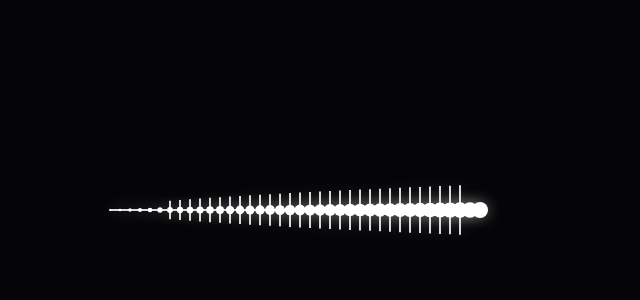
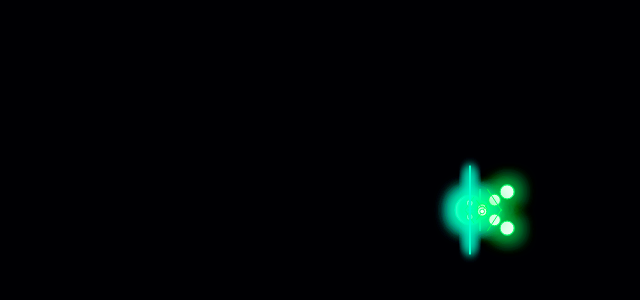
Before and after one commit to devnirmantech/Dev-css-practice, a plain HTML site: page index2.html in a window 1280 px wide. Shown: the part 190-490 px from the top of the page, without its empty margins (160-800 px from the left). Drawn offline with Linux system fonts and the light colour scheme.

Commit message:
update index2.html

```diff
--- a/index2.html
+++ b/index2.html
@@ -3,7 +3,7 @@
 <head>
     <meta charset="UTF-8">
     <meta name="viewport" content="width=device-width, initial-scale=1.0">
-    <title>High Quality Reptile Interactive Cursor</title>
+    <title>Cyber Neon Scorpion Cursor Matrix</title>
     <style>
         * {
             margin: 0;
@@ -11,29 +11,28 @@
             box-sizing: border-box;
         }
         body {
-            background-color: #050508; /* Ultra dark modern background */
+            background-color: #030308;
             overflow: hidden;
             width: 100vw;
             height: 100vh;
+            cursor: none; /* Default cursor chupane ke liye */
         }
         canvas {
             display: block;
             position: absolute;
             top: 0;
             left: 0;
-            pointer-events: none;
         }
     </style>
 </head>
 <body>
-    <canvas id="canvas"></canvas>
+    <canvas id="matrixCanvas"></canvas>
 
     <script>
-        const canvas = document.getElementById('canvas');
+        const canvas = document.getElementById('matrixCanvas');
         const ctx = canvas.getContext('2d');
 
-        // Quality Improvement: Monitor ki resolution ke hisaab se Canvas pixel ratio fix karna (No Blurriness)
-        function resizeCanvas() {
+        function resize() {
             const dpr = window.devicePixelRatio || 1;
             canvas.width = window.innerWidth * dpr;
             canvas.height = window.innerHeight * dpr;
@@ -41,121 +40,154 @@
             canvas.style.height = window.innerHeight + 'px';
             ctx.scale(dpr, dpr);
         }
-        resizeCanvas();
-        window.addEventListener('resize', resizeCanvas);
+        resize();
+        window.addEventListener('resize', resize);
 
-        var Input = {
-            keys: [],
-            mouse: {
-                left: false, right: false, middle: false,
-                x: window.innerWidth / 2,
-                y: window.innerHeight / 2
-            }
+        // Mouse tracking
+        const mouse = {
+            x: window.innerWidth / 2,
+            y: window.innerHeight / 2,
+            targetX: window.innerWidth / 2,
+            targetY: window.innerHeight / 2,
+            angle: 0
         };
 
-        document.addEventListener("mousedown", (e) => {
-            if (e.button === 0) Input.mouse.left = true;
-            if (e.button === 1) Input.mouse.middle = true;
-            if (e.button === 2) Input.mouse.right = true;
-        });
-        document.addEventListener("mouseup", (e) => {
-            if (e.button === 0) Input.mouse.left = false;
-            if (e.button === 1) Input.mouse.middle = false;
-            if (e.button === 2) Input.mouse.right = false;
-        });
-        document.addEventListener('mousemove', (e) => {
-            Input.mouse.x = e.clientX;
-            Input.mouse.y = e.clientY;
+        window.addEventListener('mousemove', (e) => {
+            mouse.targetX = e.clientX;
+            mouse.targetY = e.clientY;
         });
 
-        class Segment {
-            constructor(x, y, size, angle = 0) {
-                this.x = x;
-                this.y = y;
-                this.size = size;
-                this.angle = angle;
+        // Inverse Kinematics Chain Class
+        class IKChain {
+            constructor(numSegments, segLength, baseWidth) {
+                this.numSegments = numSegments;
+                this.segLength = segLength;
+                this.baseWidth = baseWidth;
+                this.x = new Array(numSegments).fill(mouse.x);
+                this.y = new Array(numSegments).fill(mouse.y);
+                this.angles = new Array(numSegments).fill(0);
+            }
+
+            update(targetX, targetY) {
+                // Head or lead segment
+                let dx = targetX - this.x[0];
+                let dy = targetY - this.y[0];
+                this.angles[0] = Math.atan2(dy, dx);
+                this.x[0] = targetX - Math.cos(this.angles[0]) * this.segLength;
+                this.y[0] = targetY - Math.sin(this.angles[0]) * this.segLength;
+
+                // Rest of the chain
+                for (let i = 1; i < this.numSegments; i++) {
+                    dx = this.x[i - 1] - this.x[i];
+                    dy = this.y[i - 1] - this.y[i];
+                    this.angles[i] = Math.atan2(dy, dx);
+                    this.x[i] = this.x[i - 1] - Math.cos(this.angles[i]) * this.segLength;
+                    this.y[i] = this.y[i - 1] - Math.sin(this.angles[i]) * this.segLength;
+                }
+            }
+
+            draw(glowColor, isTail = false) {
+                ctx.save();
+                ctx.shadowBlur = 20;
+                ctx.shadowColor = glowColor;
+                ctx.strokeStyle = glowColor;
+                ctx.fillStyle = '#ffffff';
+
+                // Spine/Segment logic
+                for (let i = 0; i < this.numSegments; i++) {
+                    let size = this.baseWidth * (1 - i / this.numSegments);
+                    if (isTail && i === 0) size = this.baseWidth * 1.5; // Shocking Big Stinger Head
+
+                    ctx.beginPath();
+                    ctx.arc(this.x[i], this.y[i], size, 0, Math.PI * 2);
+                    ctx.fill();
+                    ctx.stroke();
+
+                    // Ribs / Lateral spines
+                    if (i > 0 && i < this.numSegments - 2) {
+                        let ortho = this.angles[i] + Math.PI / 2;
+                        let w = size * 2.2;
+                        ctx.beginPath();
+                        ctx.moveTo(this.x[i], this.y[i]);
+                        ctx.lineTo(this.x[i] + Math.cos(ortho) * w, this.y[i] + Math.sin(ortho) * w);
+                        ctx.moveTo(this.x[i], this.y[i]);
+                        ctx.lineTo(this.x[i] - Math.cos(ortho) * w, this.y[i] - Math.sin(ortho) * w);
+                        ctx.stroke();
+                    }
+                }
+                ctx.restore();
             }
         }
 
-        const segmentsCount = 38; // Tapering improve karne ke liye thode segments badhaye
-        const segmentLength = 10; // Chote segments se animation aur smooth chalti hai
-        const segments = [];
+        // Initialize Scorpion Components
+        const tail = new IKChain(24, 10, 10); // Dangerous Main Stinger Tail
+        const leftPincer = new IKChain(6, 15, 7);
+        const rightPincer = new IKChain(6, 15, 7);
 
-        for (let i = 0; i < segmentsCount; i++) {
-            // Smooth natural tail design ke liye tail size calculate kiya
-            let size = 16 * Math.pow(1 - (i / segmentsCount), 0.6);
-            segments.push(new Segment(Input.mouse.x, Input.mouse.y, Math.max(2, size)));
-        }
+        let time = 0;
 
         function animate() {
-            ctx.clearRect(0, 0, window.innerWidth, window.innerHeight);
+            // Matrix Fading Effect
+            ctx.fillStyle = 'rgba(3, 3, 8, 0.2)';
+            ctx.fillRect(0, 0, window.innerWidth, window.innerHeight);
+            time += 0.05;
 
-            // Head Movement
-            let head = segments[0];
-            let dx = Input.mouse.x - head.x;
-            let dy = Input.mouse.y - head.y;
-            head.angle = Math.atan2(dy, dx);
-            head.x += dx * 0.2; // Extra responsive tracking
-            head.y += dy * 0.2;
+            // Smooth Mouse Interpolation
+            mouse.x += (mouse.targetX - mouse.x) * 0.12;
+            mouse.y += (mouse.targetY - mouse.y) * 0.12;
 
-            // Body Follow Logic (Kinematics)
-            for (let i = 1; i < segmentsCount; i++) {
-                let prev = segments[i - 1];
-                let curr = segments[i];
+            let dx = mouse.targetX - mouse.x;
+            let dy = mouse.targetY - mouse.y;
+            mouse.angle = Math.atan2(dy, dx);
 
-                let targetX = prev.x - Math.cos(prev.angle) * segmentLength;
-                let targetY = prev.y - Math.sin(prev.angle) * segmentLength;
+            // Update Main Tail (Follows Mouse with slight lag)
+            tail.update(mouse.x, mouse.y);
 
-                curr.x += (targetX - curr.x) * 0.35;
-                curr.y += (targetY - curr.y) * 0.35;
-                curr.angle = Math.atan2(prev.y - curr.y, prev.x - curr.x);
-            }
+            // Pincers / Front claws Offset logic
+            let pincerAngleSpread = 0.6;
+            let pincerDist = 45;
 
-            // Quality Improvement: Glow and Neon shadows add karna
-            ctx.shadowBlur = 15;
-            ctx.shadowColor = 'rgba(255, 255, 255, 0.4)';
-            ctx.strokeStyle = 'rgba(255, 255, 255, 0.85)';
+            let leftPincerTargetX = mouse.x + Math.cos(mouse.angle - pincerAngleSpread) * pincerDist + Math.sin(time)*5;
+            let leftPincerTargetY = mouse.y + Math.sin(mouse.angle - pincerAngleSpread) * pincerDist;
+            leftPincer.update(leftPincerTargetX, leftPincerTargetY);
+
+            let rightPincerTargetX = mouse.x + Math.cos(mouse.angle + pincerAngleSpread) * pincerDist + Math.sin(time)*5;
+            let rightPincerTargetY = mouse.y + Math.sin(mouse.angle + pincerAngleSpread) * pincerDist;
+            rightPincer.update(rightPincerTargetX, rightPincerTargetY);
+
+            // Render Components with Killer Cyber Green & Cyan Neon Colors
+            tail.draw('#00ffcc', true);
+            leftPincer.draw('#00ff66');
+            rightPincer.draw('#00ff66');
+
+            // Draw Scorpion 8 Cyber Legs dynamically
+            ctx.save();
+            ctx.strokeStyle = '#00ffcc';
+            ctx.shadowBlur = 10;
+            ctx.shadowColor = '#00ffcc';
             ctx.lineWidth = 2;
 
-            // 1. Spine Linkage: Sare segments ko smooth continuous line se jodna
-            ctx.beginPath();
-            ctx.moveTo(segments[0].x, segments[0].y);
-            for(let i = 1; i < segmentsCount; i++){
-                ctx.lineTo(segments[i].x, segments[i].y);
-            }
-            ctx.stroke();
+            // Tail ke middle segments se legs attach honge
+            for (let l = 4; l < 12; l += 2) {
+                if(tail.x[l]) {
+                    let sideAngle = tail.angles[l] + Math.PI/2;
+                    let legLength = 40 + Math.sin(time + l) * 5;
 
-            // 2. Ribs and Joints Drawing
-            for (let i = 0; i < segmentsCount; i++) {
-                let curr = segments[i];
-
-                // Joints Draw karna
-                ctx.beginPath();
-                ctx.arc(curr.x, curr.y, curr.size / 2, 0, Math.PI * 2);
-                ctx.fillStyle = '#ffffff';
-                ctx.fill();
-
-                // Spine Ribs (Side spikes)
-                if (i > 1 && i < segmentsCount - 6) {
-                    let width = curr.size * 1.6;
-                    let orthoAngle = curr.angle + Math.PI / 2;
-
-                    // Left Rib
+                    // Left Leg
                     ctx.beginPath();
-                    ctx.moveTo(curr.x, curr.y);
-                    ctx.lineTo(curr.x + Math.cos(orthoAngle) * width, curr.y + Math.sin(orthoAngle) * width);
+                    ctx.moveTo(tail.x[l], tail.y[l]);
+                    ctx.lineTo(tail.x[l] + Math.cos(sideAngle)*legLength, tail.y[l] + Math.sin(sideAngle)*legLength);
                     ctx.stroke();
 
-                    // Right Rib
+                    // Right Leg
                     ctx.beginPath();
-                    ctx.moveTo(curr.x, curr.y);
-                    ctx.lineTo(curr.x - Math.cos(orthoAngle) * width, curr.y - Math.sin(orthoAngle) * width);
+                    ctx.moveTo(tail.x[l], tail.y[l]);
+                    ctx.lineTo(tail.x[l] - Math.cos(sideAngle)*legLength, tail.y[l] - Math.sin(sideAngle)*legLength);
                     ctx.stroke();
                 }
             }
+            ctx.restore();
 
-            // Shadow reset taaki frames heavy na ho aur performance smooth rahe
-            ctx.shadowBlur = 0;
             requestAnimationFrame(animate);
         }
 
```
